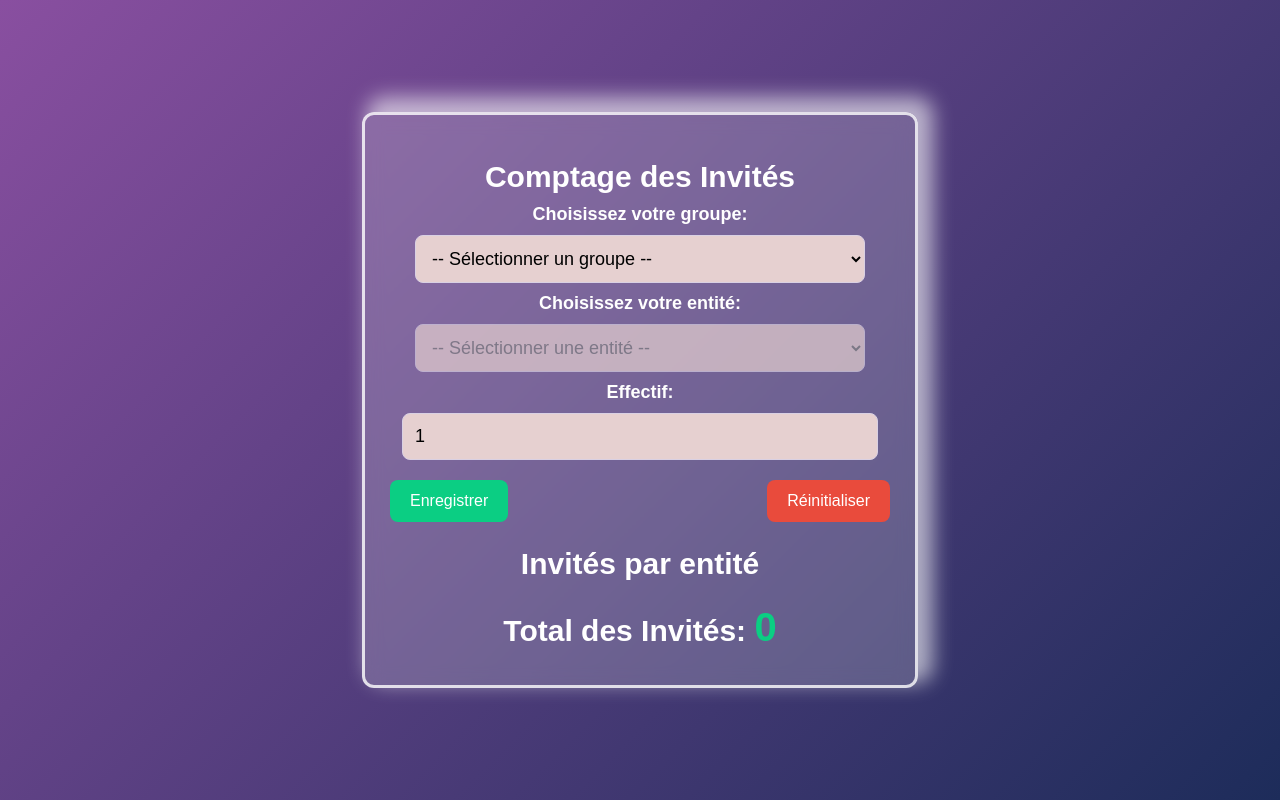
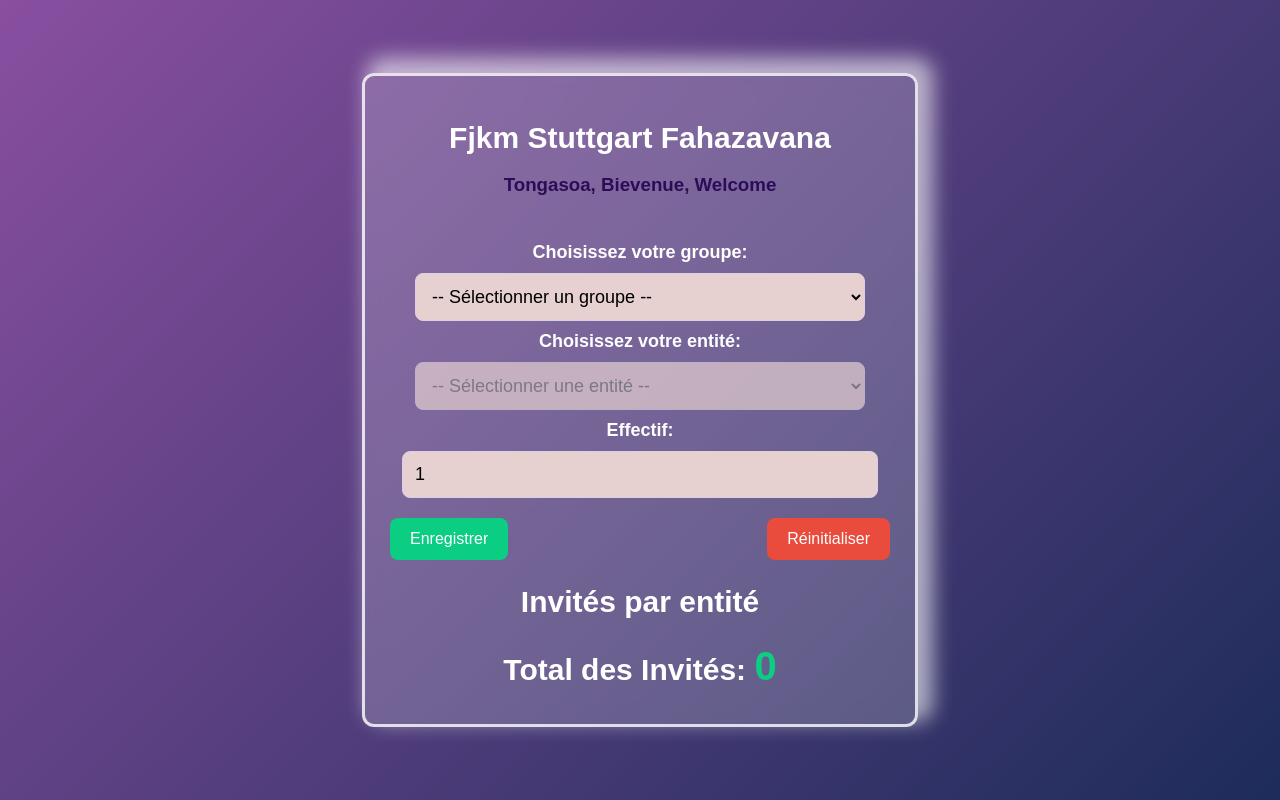
Before and after one commit to Thi-Dev/Comptage, a plain HTML site: page index.html in a window 1280 px wide. Drawn offline with Linux system fonts and the light colour scheme.

Commit message:
adding Titel

```diff
--- a/index.html
+++ b/index.html
@@ -8,7 +8,8 @@
 </head>
 <body>
     <div class="container">
-        <h1>Comptage des Invités</h1>
+        <h1>Fjkm Stuttgart Fahazavana</h1>
+        <h3>Tongasoa, Bievenue, Welcome</h3></br>
 
         <!-- Formulaire d'ajout d'invité -->
         <div class="form-section">
```
